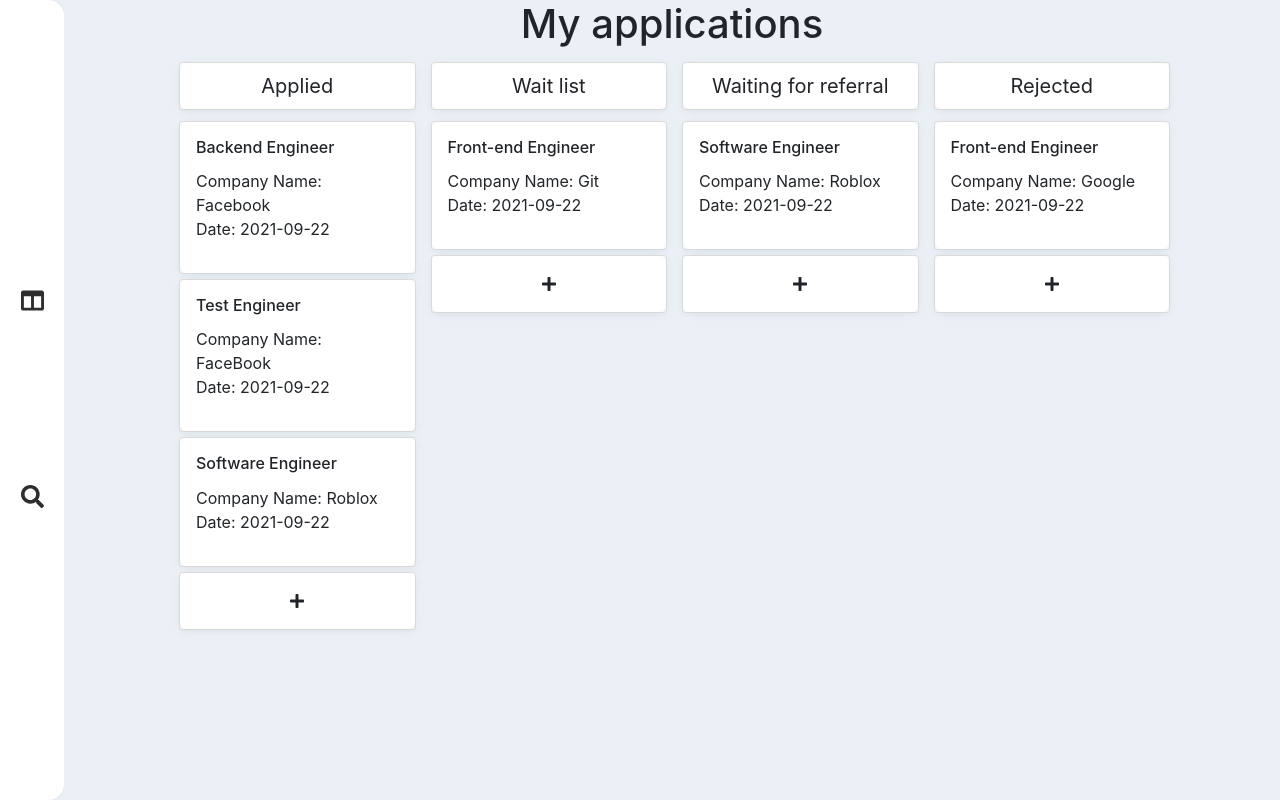
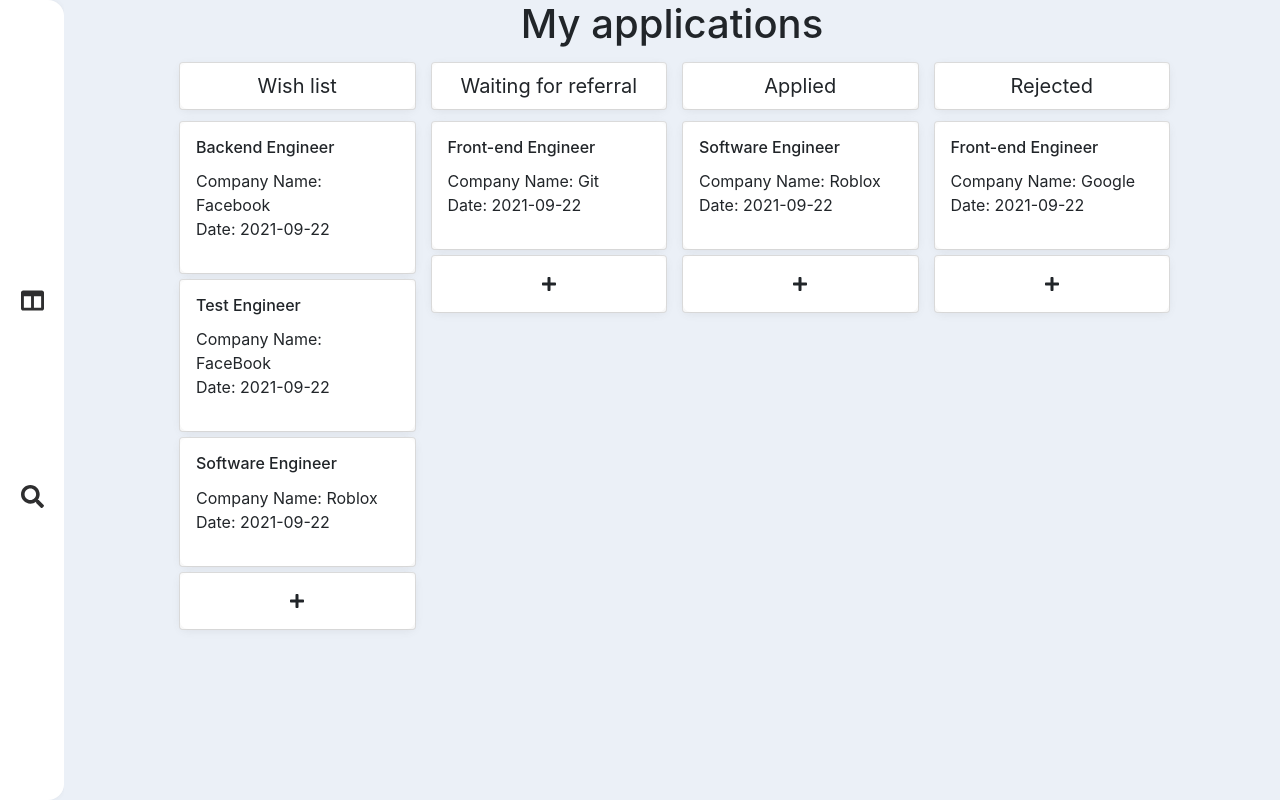
Before and after one commit to chaithanyaMarripati/application-tracking-system, a React (Create React App) app in the folder frontend/: page / in a window 1280 px wide. Built offline with nearby package versions, Linux system fonts and the light colour scheme.

Commit message:
UI upgrade

```diff
--- a/frontend/src/application/ApplicationPage.js
+++ b/frontend/src/application/ApplicationPage.js
@@ -139,15 +139,15 @@ export default class CardBoard extends Component {
     groupApplication(applications) {
         let result = [
             {
-                title: 'Applied',
+                title: 'Wish list',
                 applications: [],
                 class: 1
             }, {
-                title: 'Wait list',
+                title: 'Waiting for referral',
                 applications: [],
                 class: 2
             }, {
-                title: 'Waiting for referral',
+                title: 'Applied',
                 applications: [],
                 class: 3
             }, {
--- a/frontend/src/application/CardModal.js
+++ b/frontend/src/application/CardModal.js
@@ -70,10 +70,10 @@ export default class CardEdit extends Component {
                         </div>
                         <select className="custom-select" id="class" value={this.state.class} onChange={this.handleChange.bind(this)}>
                             <option >Choose...</option>
-                            <option value="1">Applied</option>
-                            <option value="2">Wait list</option>
-                            <option value="3">Waiting Referral</option>
-                            <option value="3">Rejected</option>
+                            <option value="1">Wish list</option>
+                            <option value="2">Waiting Referral</option>
+                            <option value="3">Applied</option>
+                            <option value="4">Rejected</option>
                         </select>
                     </div>
                 </Modal.Body>
```
